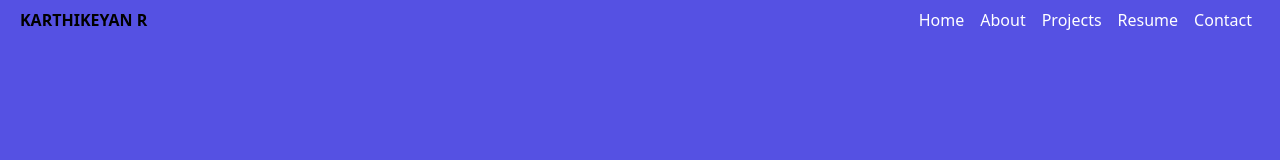
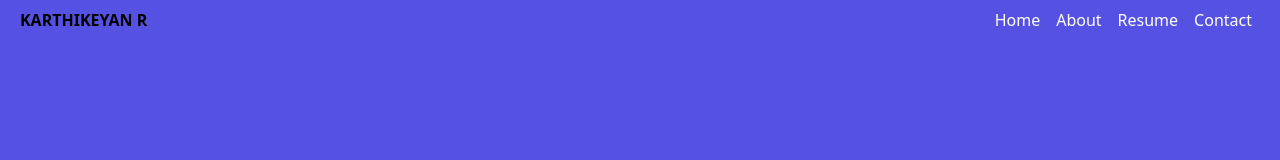
Before and after one commit to Karthi-4/Portfolio, a React (Create React App) app: page / in a window 1280 px wide. Shown: the top 160 px of the page. Built offline with nearby package versions, Linux system fonts and the light colour scheme.

Commit message:
changed projects

```diff
--- a/src/components/Header.js
+++ b/src/components/Header.js
@@ -8,7 +8,7 @@ export default function Header(){
             <ul className="flex text-white">
                <li><a href="/">Home</a></li>
                <li><a href="#about">About</a></li>
-               <li><a href="#projects">Projects</a></li>
+
                <li><a href="#resume">Resume</a></li>
                <li><a href="#contact">Contact</a></li>
             </ul>
@@ -18,7 +18,7 @@ export default function Header(){
             <ul onClick={()=> setToggleMenu(!toggleMenu)} className="flex flex-col text-white mobile-nav">
                <li><a href="/">Home</a></li>
                <li><a href="#about">About</a></li>
-               <li><a href="#projects">Projects</a></li>
+
                <li><a href="#contact">Contact</a></li>
             </ul>
 
```
